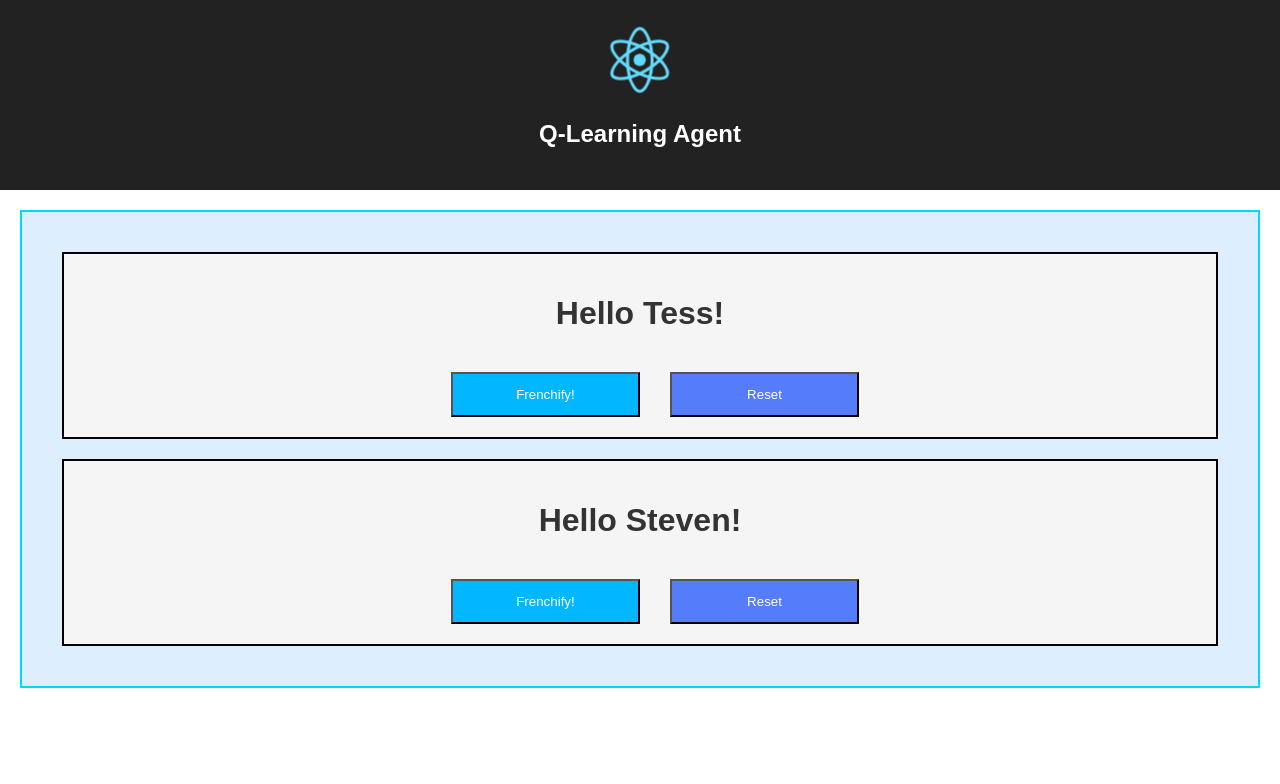
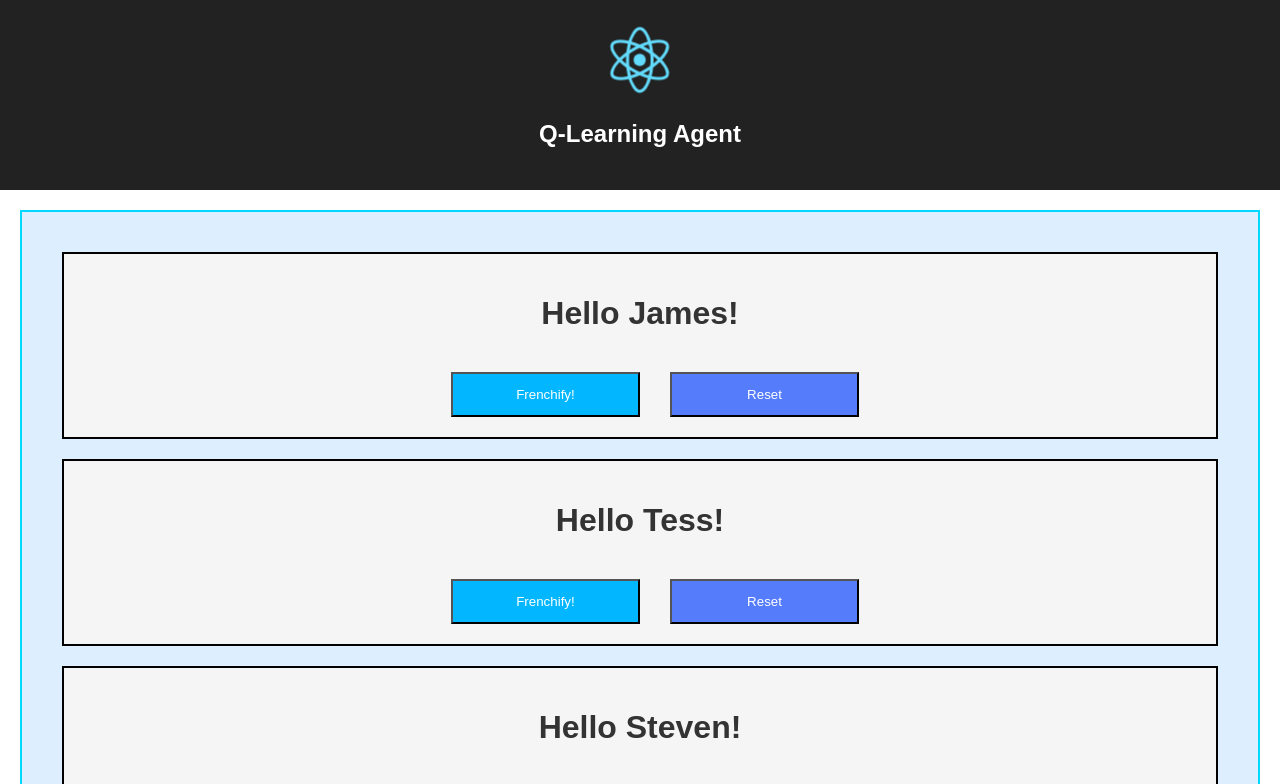
Before and after one commit to spprichard/Q-Learning-React, a React (Create React App) app: page / in a window 1280 px wide. Shown: the top 784 px of the page. Built offline with nearby package versions, Linux system fonts and the light colour scheme.

Commit message:
added renderGreeting to HelloWorldList component

```diff
--- a/src/components/HelloWorldList.js
+++ b/src/components/HelloWorldList.js
@@ -2,11 +2,24 @@ import React, { Component } from 'react';
 import HelloWorld from "./HelloWorld"
 
 class HelloWorldList extends Component{
+    constructor(props){
+        super(props);
+        this.state = {
+            greetings: ["James","Tess", "Steven", "Carlos"]
+        }
+    }
+
+    renderGreetings(){
+        return this.state.greetings.map(name => (
+            <HelloWorld key={name} name={name}/>
+        ));
+    }
+
+
     render(){
         return(
         <div className="HelloWorldList">
-            <HelloWorld name="Tess"/>
-            <HelloWorld name="Steven"/>
+            {this.renderGreetings()}
         </div>
         );
     }
```
